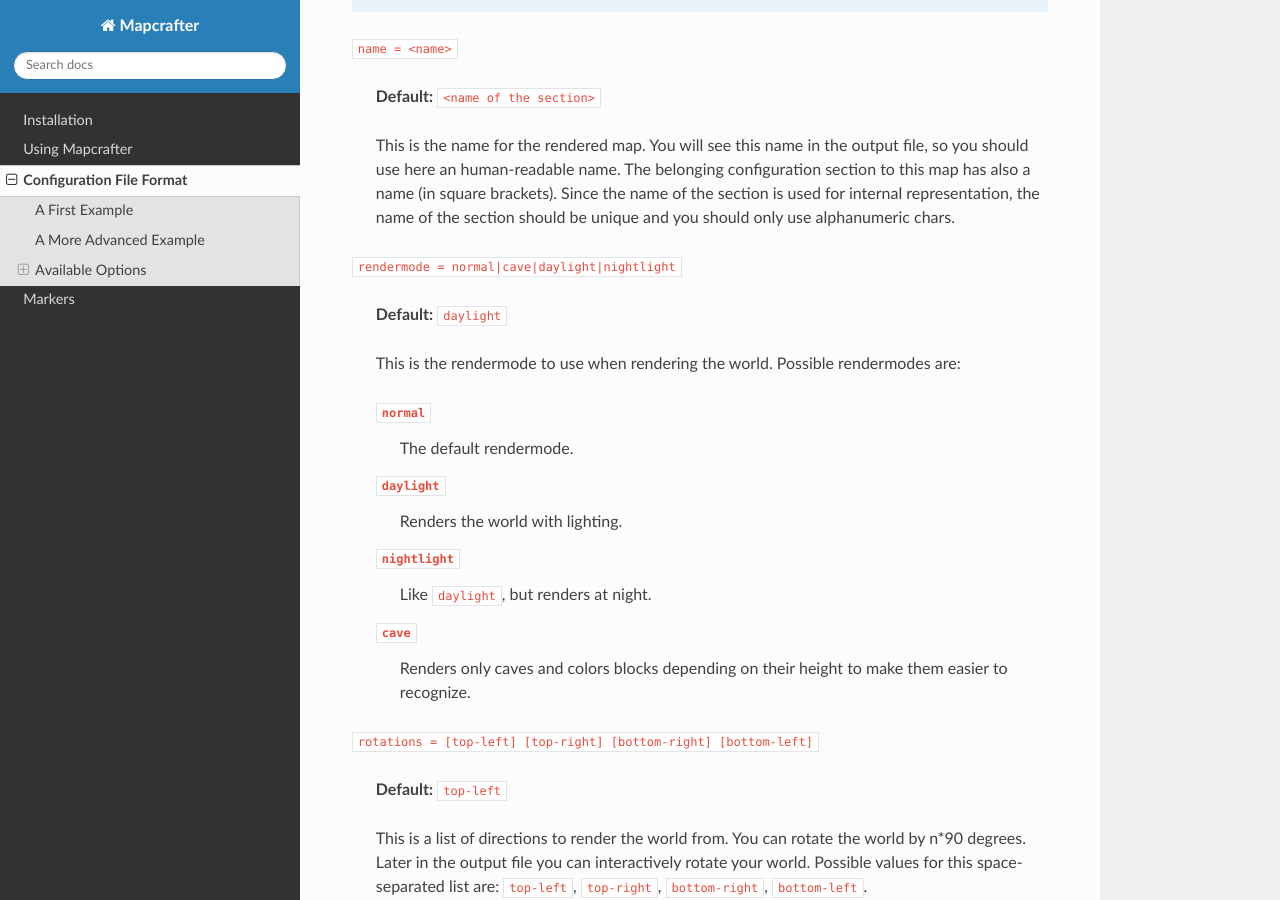
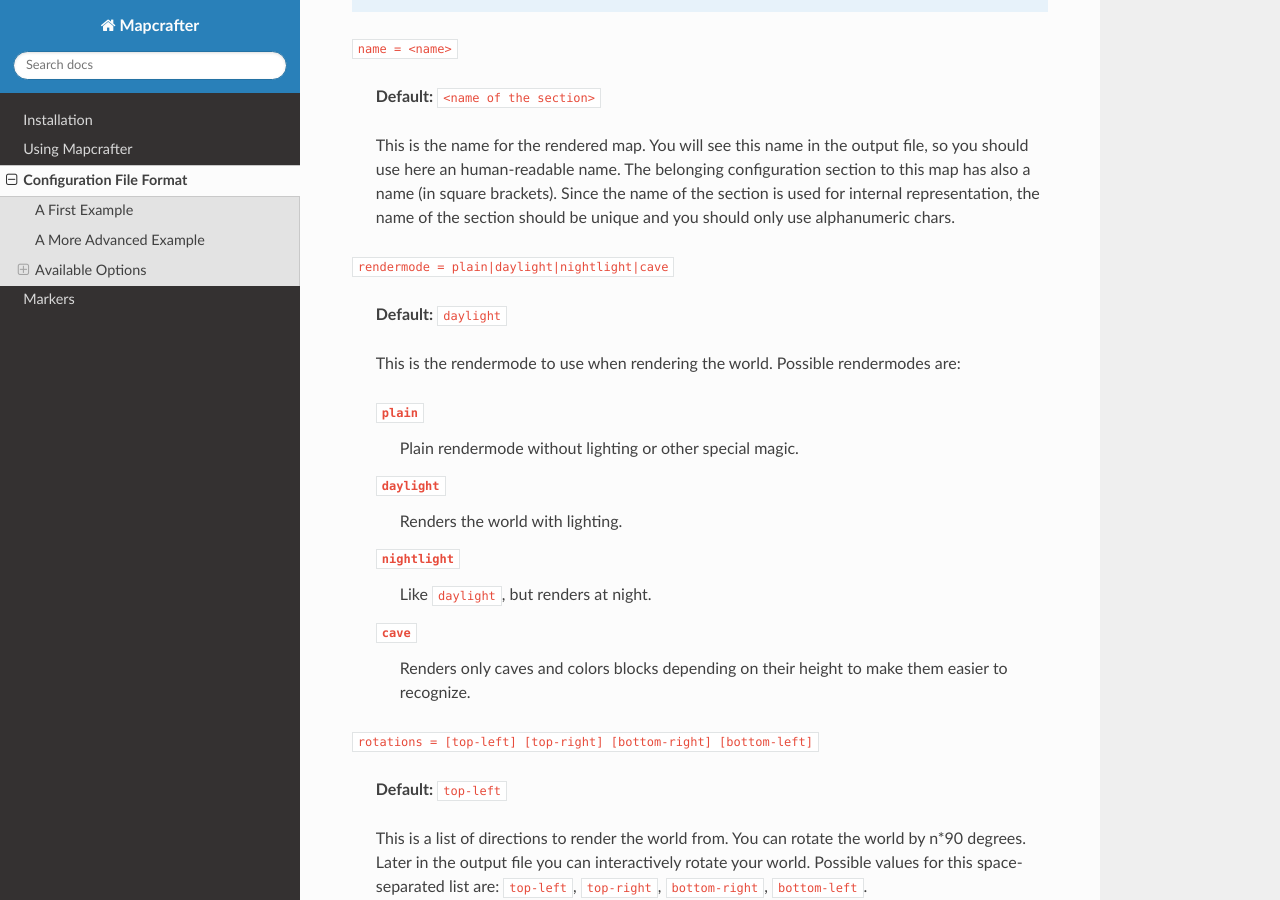
Before and after one commit to mapcrafter/mapcrafter, a Sphinx documentation site: the page built from docs/configuration.rst, in a window 1280 px wide and 900 px high, scrolled down 6221 px. Built offline with Sphinx 7.4.7 and the Read the Docs theme 2.0.0, drawn with Linux system fonts in a browser that asks for light colours.

Commit message:
Renamed normal rendermode to plain rendermode.

```diff
--- a/docs/configuration.rst
+++ b/docs/configuration.rst
@@ -305,15 +305,15 @@ Map Options
     Since the name of the section is used for internal representation, the name
     of the section should be unique and you should only use alphanumeric chars.
 
-``rendermode = normal|cave|daylight|nightlight``
+``rendermode = plain|daylight|nightlight|cave``
 
     **Default:** ``daylight``
 
     This is the rendermode to use when rendering the world. Possible
     rendermodes are:
 
-    ``normal``
-        The default rendermode.
+    ``plain``
+        Plain rendermode without lighting or other special magic.
     ``daylight``
         Renders the world with lighting.
     ``nightlight``
```
Also changed, not shown: 2 other files.
